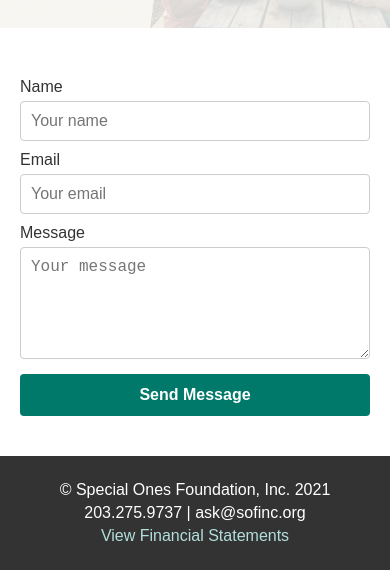
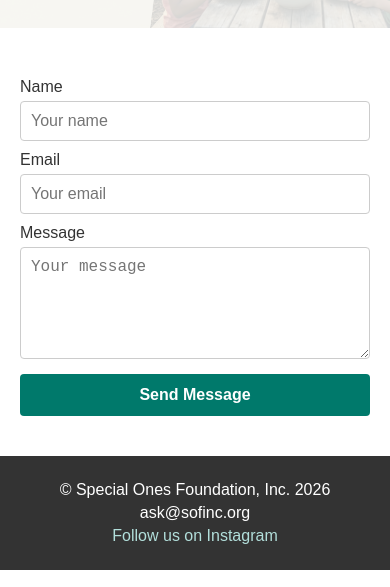
Before and after one commit to snwokoagbara/sofi, a plain HTML site: page contact.html in a window 390 px wide. Shown: the part 257-844 px from the top of the page. Drawn offline with Linux system fonts and the light colour scheme.

Commit message:
Updated page footers, removed phone numbers, updated copyright date, financial statement that's outdated, etc.

```diff
--- a/contact.html
+++ b/contact.html
@@ -264,9 +264,9 @@
         });
     </script>
     <footer>
-        <p>&copy; Special Ones Foundation, Inc. 2021</p>
-        <p>203.275.9737 | ask@sofinc.org</p>
-        <p><a href="https://docs.google.com/spreadsheets/d/1PuwyuIEbUY-HrKO67aTwyBxtByIpMtfuCKHhSPi0Nsw/edit?gid=1160771654#gid=1160771654" target="_blank">View Financial Statements</a></p>
+        <p>&copy; Special Ones Foundation, Inc. 2026</p>
+        <p>ask@sofinc.org</p>
+        <p><a href="https://www.instagram.com/thesofinc/?hl=en" target="_blank">Follow us on Instagram</a></p>
     </footer>
 </body>
 </html>
```
Also changed, not shown: about-us.html (+3 -3 lines), index.html (+4 -4 lines), our-work.html (+3 -3 lines), support-us.html (+2 -3 lines).
